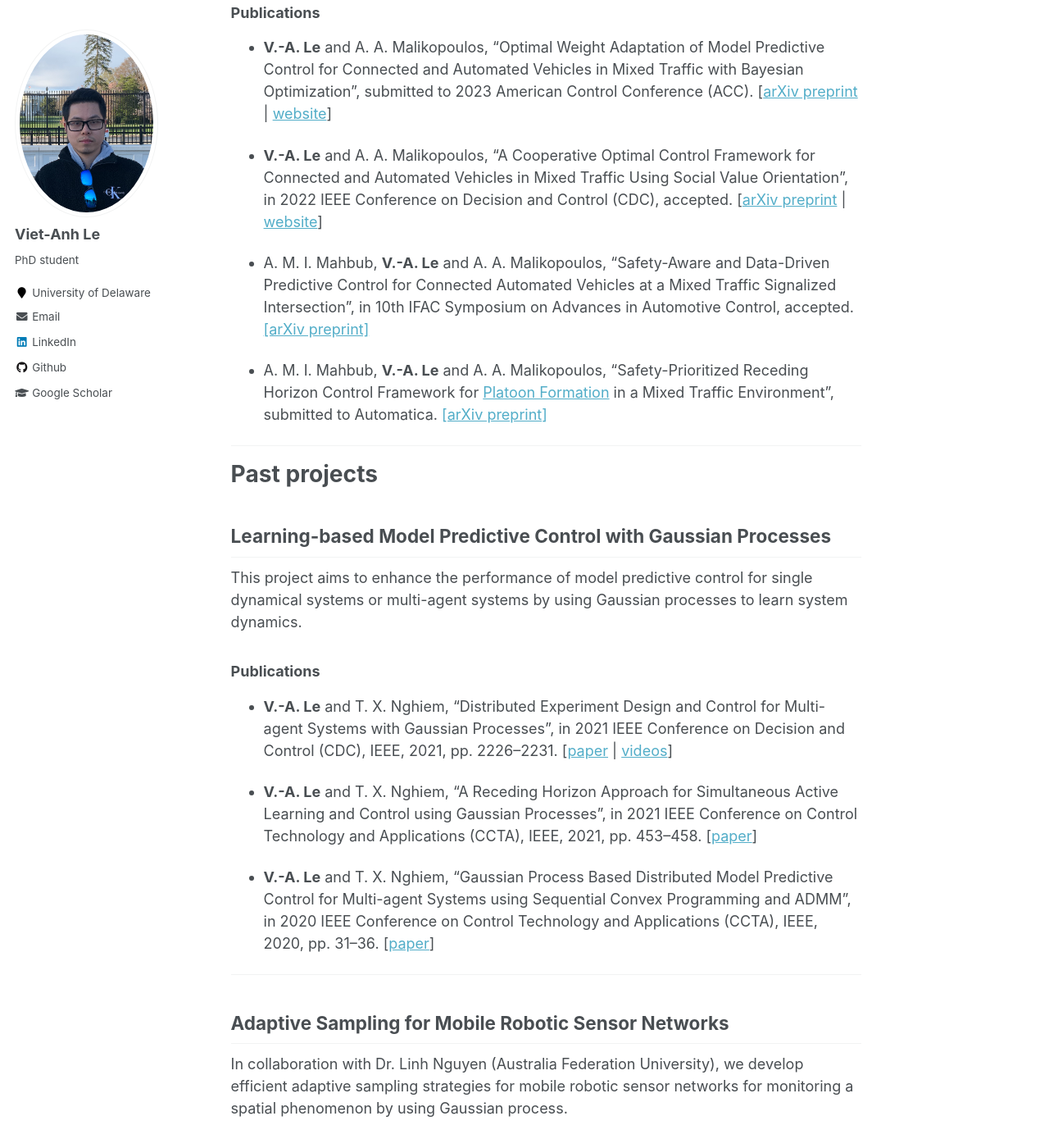
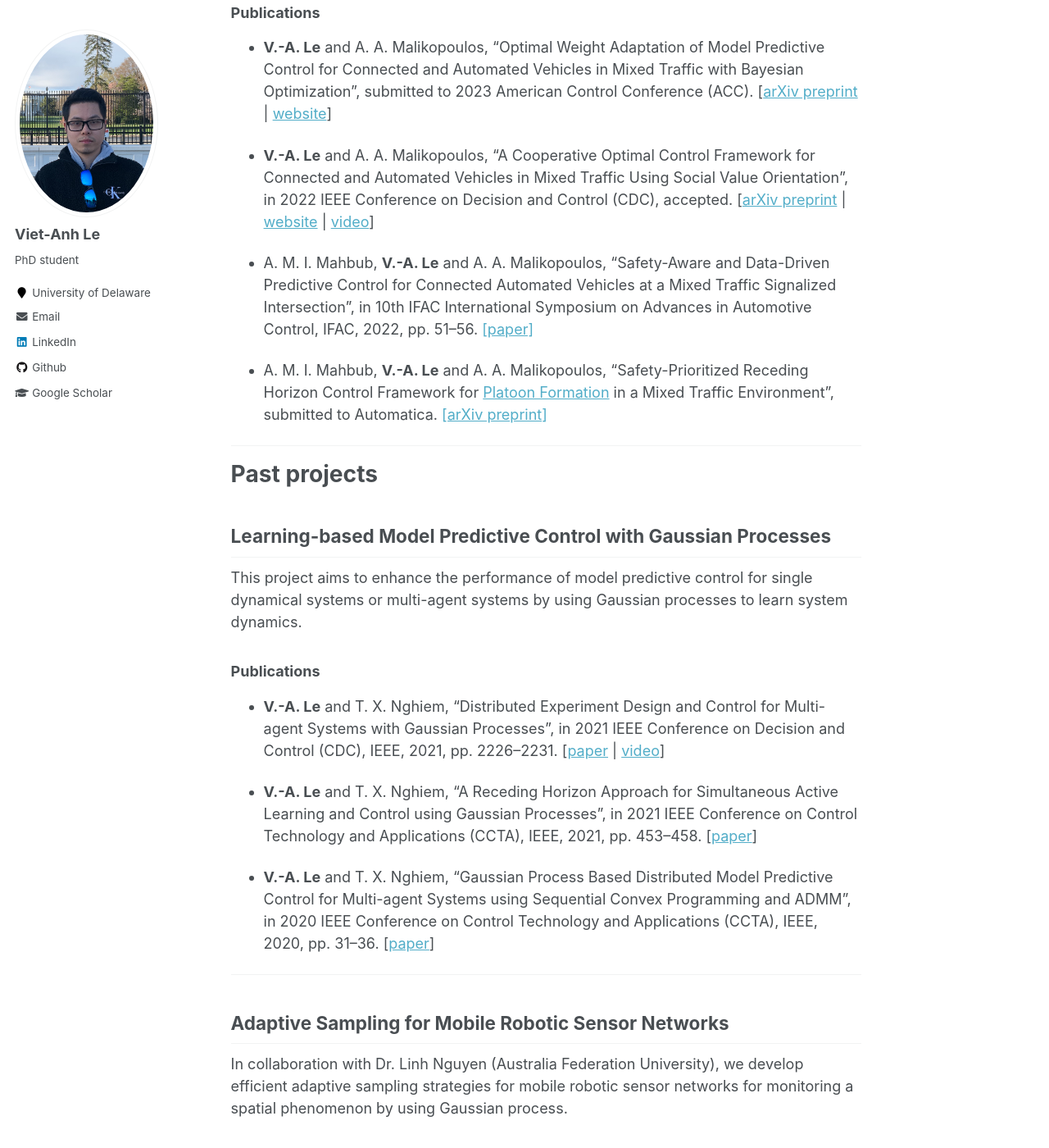
Before and after one commit to vietanhle0101/vietanhle0101.github.io, a Jekyll site: the page built from _pages/projects.md, in a window 1280 px wide and 1400 px high, scrolled down 809 px. Shown: the whole window at 82% size. Built offline with Jekyll 4.4.1, drawn with Linux system fonts in a browser that asks for light colours.

Commit message:
update research

```diff
--- a/_pages/projects.md
+++ b/_pages/projects.md
@@ -15,9 +15,10 @@ In this project, we develop intelligent motion planning and control methods for
 
 * **V.-A. Le** and A. A. Malikopoulos, “Optimal Weight Adaptation of Model Predictive Control for Connected and Automated Vehicles in Mixed Traffic with Bayesian Optimization”, submitted to 2023 American Control Conference (ACC). [[arXiv preprint](https://arxiv.org/abs/2210.00700) \| [website](https://sites.google.com/view/ud-ids-lab/mpc-bayesopt)]
 
-* **V.-A. Le** and A. A. Malikopoulos, “A Cooperative Optimal Control Framework for Connected and Automated Vehicles in Mixed Traffic Using Social Value Orientation”, in 2022 IEEE Conference on Decision and Control (CDC), accepted. [[arXiv preprint](https://arxiv.org/abs/2203.17106) \| [website](https://sites.google.com/view/ud-ids-lab/socially-cooperative-control)]
+* **V.-A. Le** and A. A. Malikopoulos, “A Cooperative Optimal Control Framework for Connected and Automated Vehicles in Mixed Traffic Using Social Value Orientation”, in 2022 IEEE Conference on Decision and Control (CDC), accepted. [[arXiv preprint](https://arxiv.org/abs/2203.17106) \| [website](https://sites.google.com/view/ud-ids-lab/socially-cooperative-control) \| [video](https://youtu.be/xHdO6EDUfCQ)]
 
-* A. M. I. Mahbub, **V.-A. Le** and A. A. Malikopoulos, “Safety-Aware and Data-Driven Predictive Control for Connected Automated Vehicles at a Mixed Traffic Signalized Intersection”, in 10th IFAC Symposium on Advances in Automotive Control, accepted. [[arXiv preprint]](https://arxiv.org/abs/2203.05739)
+* A. M. I. Mahbub, **V.-A. Le** and A. A. Malikopoulos, “Safety-Aware and Data-Driven Predictive Control for Connected Automated Vehicles at a Mixed Traffic Signalized Intersection”, in 10th IFAC International Symposium on
+Advances in Automotive Control, IFAC, 2022, pp. 51–56. [[paper]](https://www.sciencedirect.com/science/article/pii/S2405896322022935)
 
 * A. M. I. Mahbub, **V.-A. Le** and A. A. Malikopoulos, “Safety-Prioritized Receding Horizon Control Framework for [Platoon Formation](https://www.facebook.com/watch/?v=744859806128975) in a Mixed Traffic Environment”, submitted to Automatica. [[arXiv preprint]](https://arxiv.org/abs/2205.10673)
 
@@ -31,7 +32,7 @@ This project aims to enhance the performance of model predictive control for sin
 
 ### Publications
 
-* **V.-A. Le** and T. X. Nghiem, “Distributed Experiment Design and Control for Multi-agent Systems with Gaussian Processes”, in 2021 IEEE Conference on Decision and Control (CDC), IEEE, 2021, pp. 2226–2231. [[paper](https://ieeexplore.ieee.org/abstract/document/9682906)  \| [videos](https://youtu.be/U9bunkfFqnE)]
+* **V.-A. Le** and T. X. Nghiem, “Distributed Experiment Design and Control for Multi-agent Systems with Gaussian Processes”, in 2021 IEEE Conference on Decision and Control (CDC), IEEE, 2021, pp. 2226–2231. [[paper](https://ieeexplore.ieee.org/abstract/document/9682906)  \| [video](https://youtu.be/U9bunkfFqnE)]
 
 * **V.-A. Le** and T. X. Nghiem, “A Receding Horizon Approach for Simultaneous Active Learning and Control using Gaussian Processes”, in 2021 IEEE Conference on Control Technology and Applications (CCTA), IEEE, 2021, pp. 453–458. [[paper](https://ieeexplore.ieee.org/abstract/document/9659046)]
 
```
Also changed, not shown: 1 other file.
